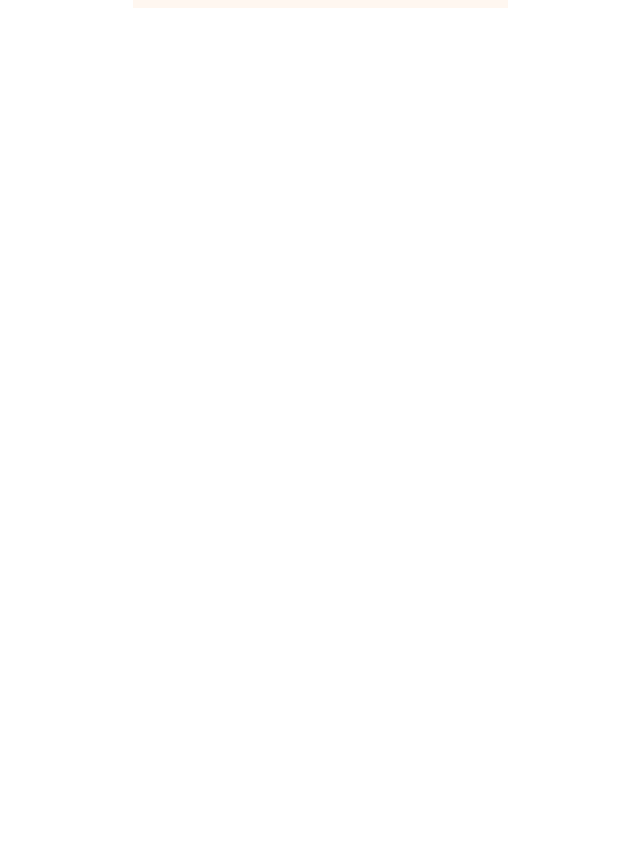
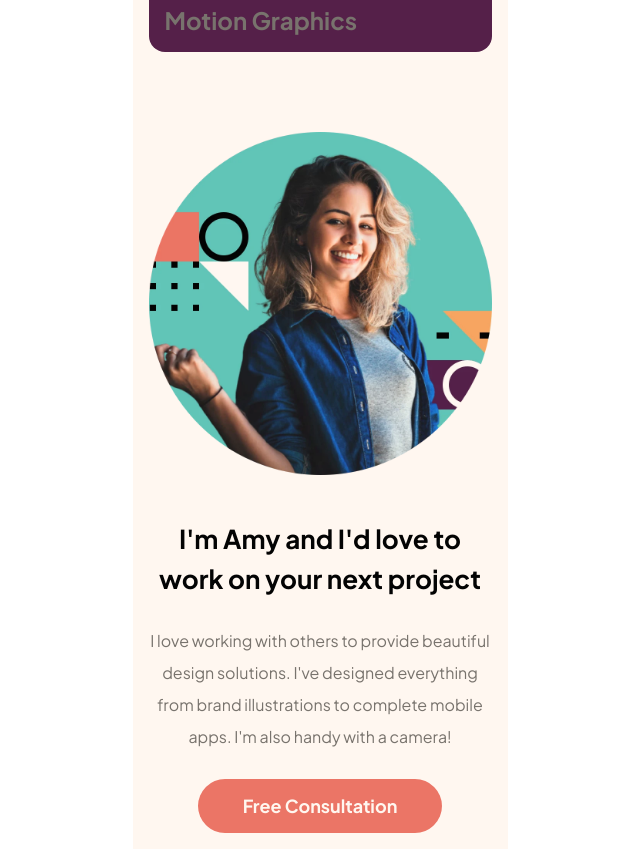
Before and after one commit to gmagnenat/single-page-design-portfolio, a React (Vite) app: page / in a window 1280 px wide. Shown: the part 1460-2309 px from the top of the page, without its empty margins (320-960 px from the left). Before the commit the page ends 1468 px from the top, so only its background shows below. Built offline with nearby package versions, Linux system fonts and the light colour scheme.

Commit message:
add cta section

```diff
--- a/src/App.jsx
+++ b/src/App.jsx
@@ -2,6 +2,7 @@
 import Header from './components/Header/Header';
 import Intro from './components/Intro/Intro';
 import Skills from './components/Skills/Skills';
+import Cta from './components/CtaSection/Cta';
 
 function App() {
     return (
@@ -9,6 +10,7 @@
             <Header />
             <Intro />
             <Skills />
+            <Cta />
         </div>
     );
 }
--- /dev/null
+++ b/src/components/CtaSection/Cta.jsx
@@ -0,0 +1,20 @@
+import React from 'react';
+import imgAmy from '../../assets/image-amy.webp';
+import './Cta.scss';
+
+const Cta = () => {
+    return (
+        <div className="cta">
+            <img className="cta_image" src={imgAmy} alt="" />
+            <div className="cta_details">
+                <h1>I'm Amy and I'd love to work on your next project</h1>
+                <p>I love working with others to provide beautiful design solutions. I've designed
+                everything from brand illustrations to complete mobile apps. I'm also handy with a camera!</p>
+                <button className="btn btn--alt cta__btn">Free Consultation</button>
+            </div>
+
+        </div>
+    )
+}
+
+export default Cta
--- /dev/null
+++ b/src/components/CtaSection/Cta.scss
@@ -0,0 +1,32 @@
+@use '../../sass/abstracts/variables';
+
+.cta {
+  margin-top: 80px;
+}
+
+.cta_image {
+  width: 100%;
+  margin-bottom: 40px;
+}
+
+.cta_details {
+  align-items: center;
+  text-align: center;
+}
+
+h1 {
+  color: variables.$clr-neutral-900;
+  font-weight: variables.$fw-bold;
+  font-size: variables.$fs-18;
+  line-height: 2.5rem;
+  padding-bottom: variables.$fs-18;
+}
+
+p {
+  color: variables.$clr-brown;
+  line-height: 2rem;
+}
+
+.cta__btn {
+  margin-top: variables.$fs-18;
+}
--- a/src/sass/abstracts/_variables.scss
+++ b/src/sass/abstracts/_variables.scss
@@ -25,6 +25,7 @@
 $fs-12: 2.5rem; // 40px
 $fs-14: 3rem;
 $fs-16: 3.5rem; // 56px
+$fs-18: 1.625rem; // 26px
 
 /* ------------------------------ font weights ------------------------------ */
 $fw-regular: 400;
--- a/src/sass/components/_buttons.scss
+++ b/src/sass/components/_buttons.scss
@@ -30,10 +30,6 @@
     }
 }
 
-.btn--dark {
-    background-color: variables.$clr-neutral-900;
-}
-
 // tablet breakpoint
 @media (min-width: 30em) {
     .btn {
```
